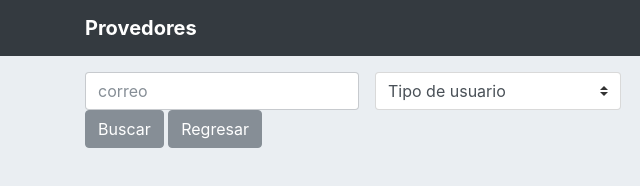
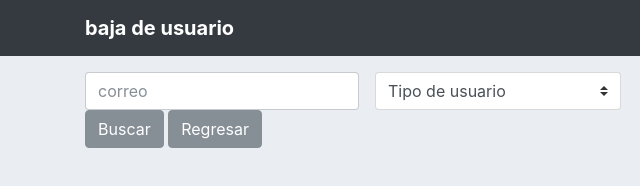
Before and after one commit to CubicNev/Tienda, a plain HTML site: page Tienda/BajasUsu.html in a window 1280 px wide. Shown: the full height of the page, 0-640 px from the left. Drawn offline with Linux system fonts and the light colour scheme.

Commit message:
Update BajasUsu.html

```diff
--- a/Tienda/BajasUsu.html
+++ b/Tienda/BajasUsu.html
@@ -13,7 +13,7 @@
           <div class="container d-flex justify-content-between">
             <a href="#" class="navbar-brand d-flex align-items-center">
               <!--Foto-->
-              <strong>Provedores</strong>
+              <strong>baja de usuario</strong>
             </a>
           </div>
         </div>
```
